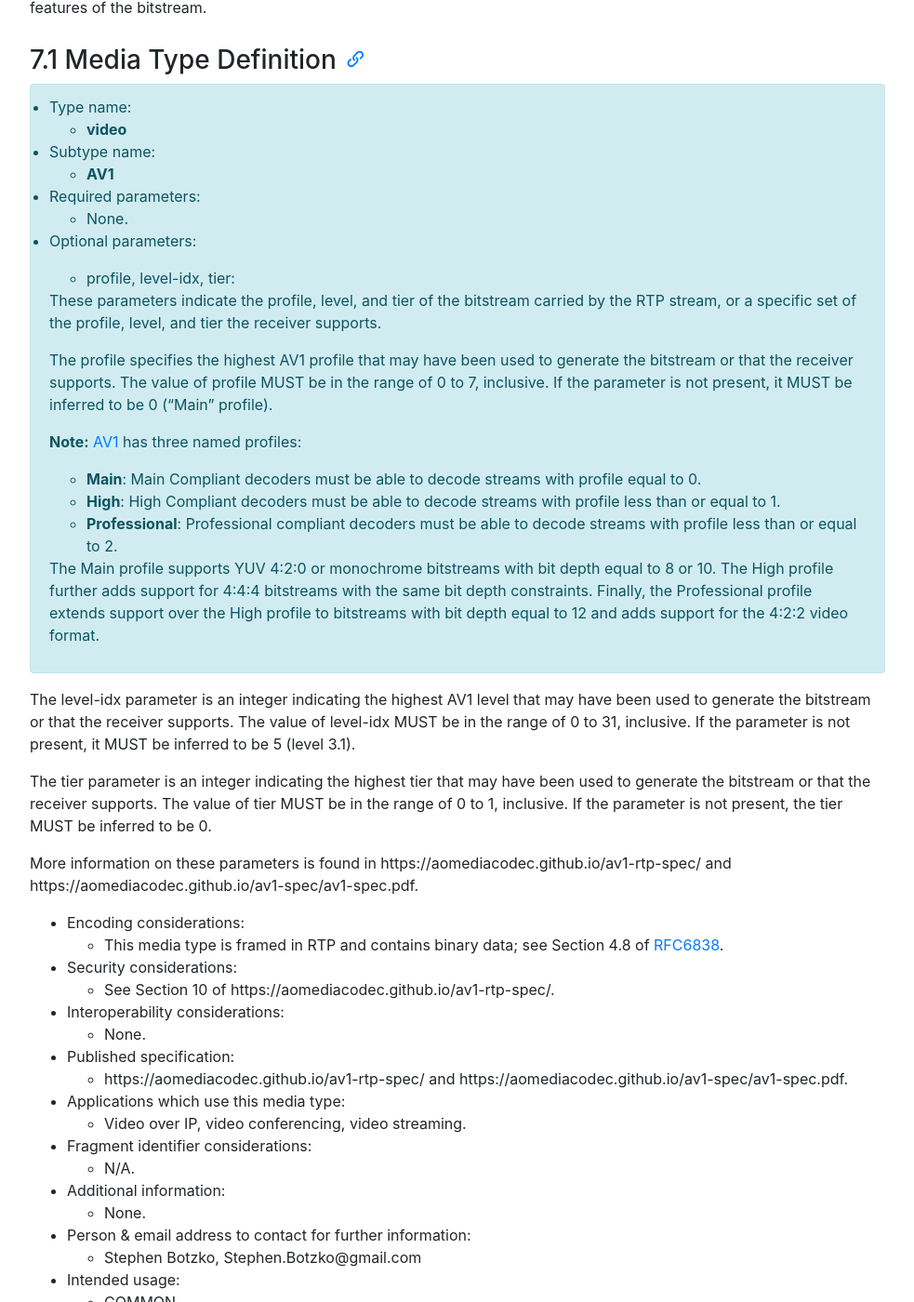
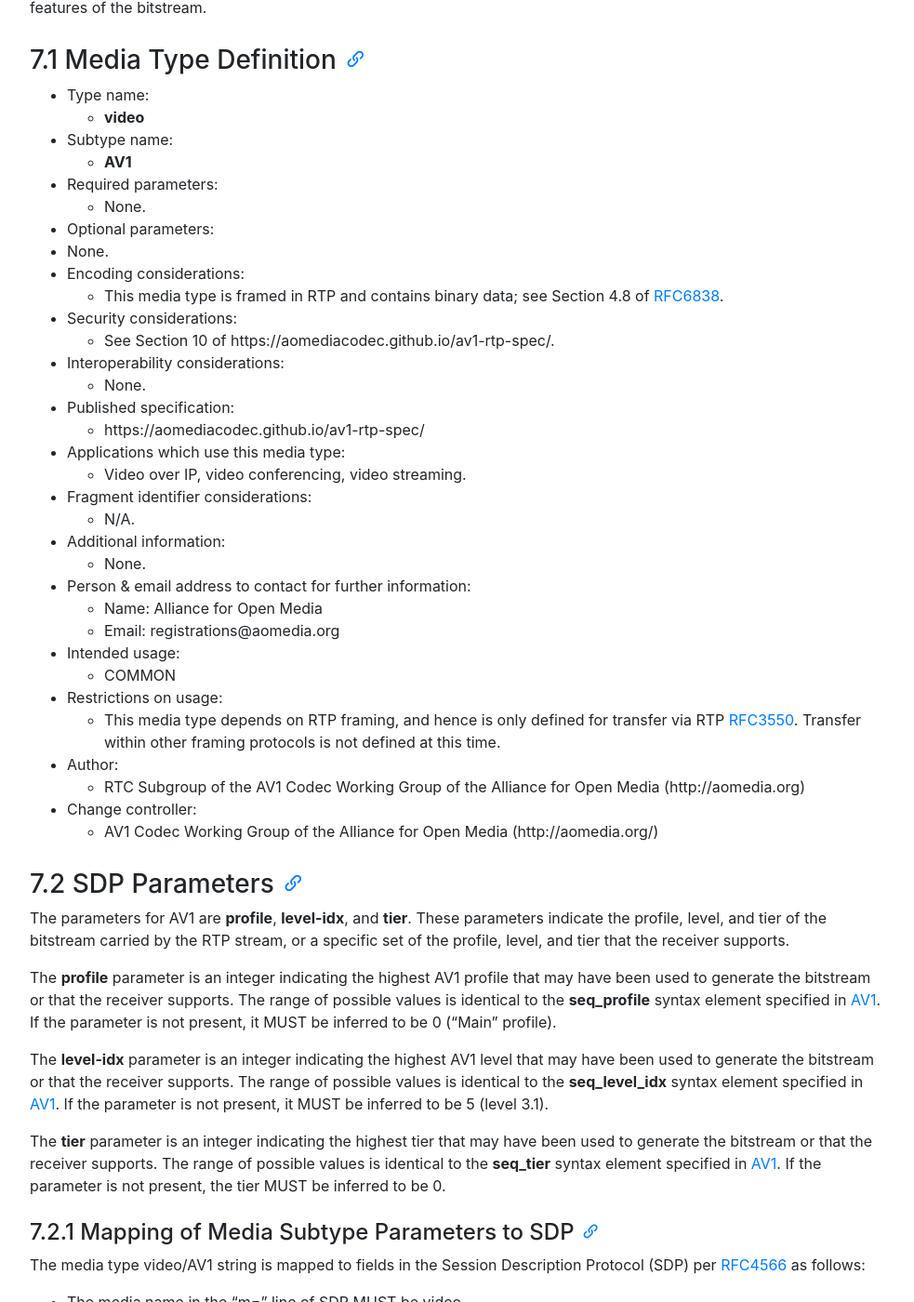
Before and after one commit to AOMediaCodec/av1-rtp-spec, a Jekyll site: the page built from index.md, in a window 1280 px wide and 1400 px high, scrolled down 9974 px. Shown: the whole window at 93% size, without its empty margins (53-1036 px from the left). Built offline with Jekyll 4.4.1, drawn with Linux system fonts in a browser that asks for light colours; nearby versions of some CDN libraries; some of the changed text lies outside the part shown.

Commit message:
Update av1-rtp-spec.md

```diff
--- a/av1-rtp-spec.md
+++ b/av1-rtp-spec.md
@@ -330,27 +330,7 @@
 * Required parameters:
   * None.
 * Optional parameters:
-
-  * profile, level-idx, tier:
-
-  These parameters indicate the profile, level, and tier of the bitstream carried by the RTP stream, or a specific set of the profile, level, and tier the receiver supports.
-
-  The profile specifies the highest AV1 profile that may have been used to generate the bitstream or that the receiver supports.  The value of profile MUST be in the range of 0 to 7, inclusive. If the parameter is not present, it MUST be inferred to be 0 (“Main” profile).
-
-   **Note:** [AV1] has three named profiles:
-     * **Main**: Main Compliant decoders must be able to decode streams with profile equal to 0.
-     * **High**: High Compliant decoders must be able to decode streams with profile less than or equal to 1.
-     * **Professional**: Professional compliant decoders must be able to decode streams with profile less than or equal to 2.
-
-   The Main profile supports YUV 4:2:0 or monochrome bitstreams with bit depth equal to 8 or 10. The High profile further adds support for 4:4:4 bitstreams with the same bit depth constraints. Finally, the Professional profile extends support over the High profile to bitstreams with bit depth equal to 12 and adds support for the 4:2:2 video format.
-{:.alert .alert-info }
-
-  The level-idx parameter is an integer indicating the highest AV1 level that may have been used to generate the bitstream or that the receiver supports. The value of level-idx MUST be in the range of 0 to 31, inclusive. If the parameter is not present, it MUST be inferred to be 5 (level 3.1).
-
-  The tier parameter is an integer indicating the highest tier that may have been used to generate the bitstream or that the receiver supports. The value of tier MUST be in the range of 0 to 1, inclusive. If the parameter is not present, the tier MUST be inferred to be 0.
-
-  More information on these parameters is found in https://aomediacodec.github.io/av1-rtp-spec/ and https://aomediacodec.github.io/av1-spec/av1-spec.pdf.
-
+ * None.
 * Encoding considerations:
   * This media type is framed in RTP and contains binary data; see Section 4.8 of [RFC6838].
 * Security considerations:
@@ -358,7 +338,7 @@
 * Interoperability considerations:
   * None.
 * Published specification:
-  * https://aomediacodec.github.io/av1-rtp-spec/ and https://aomediacodec.github.io/av1-spec/av1-spec.pdf.
+  * https://aomediacodec.github.io/av1-rtp-spec/
 * Applications which use this media type:
   * Video over IP, video conferencing, video streaming.
 * Fragment identifier considerations:
@@ -366,11 +346,12 @@
 * Additional information:
   * None.
 * Person & email address to contact for further information:
-  * Stephen Botzko, Stephen.Botzko@gmail.com
+  * Name: Alliance for Open Media
+  * Email: registrations@aomedia.org
 * Intended usage:
   * COMMON
 * Restrictions on usage:
-  * This media type depends on RTP framing, and hence is only defined for transfer via RTP [RFC3550].
+  * This media type depends on RTP framing, and hence is only defined for transfer via RTP [RFC3550].  Transfer within other framing protocols is not defined at this time.
 * Author:
   * RTC Subgroup of the AV1 Codec Working Group of the Alliance for Open Media (http://aomedia.org)
 * Change controller:
@@ -378,8 +359,13 @@
 
 
 ### 7.2 SDP Parameters
-The receiver MUST ignore any fmtp parameter not specified in this document.
-
+The parameters for AV1 are **profile**, **level-idx**, and **tier**. These parameters indicate the profile, level, and tier of the bitstream carried by the RTP stream, or a specific set of the profile, level, and tier that the receiver supports.
+
+The **profile** parameter is an integer indicating the highest AV1 profile that may have been used to generate the bitstream or that the receiver supports. The range of possible values is identical to the **seq_profile** syntax element specified in [AV1]. If the parameter is not present, it MUST be inferred to be 0 (“Main” profile).
+
+The **level-idx** parameter is an integer indicating the highest AV1 level that may have been used to generate the bitstream or that the receiver supports. The range of possible values is identical to the **seq_level_idx** syntax element specified in [AV1]. If the parameter is not present, it MUST be inferred to be 5 (level 3.1).
+
+The **tier** parameter is an integer indicating the highest tier that may have been used to generate the bitstream or that the receiver supports. The range of possible values is identical to the **seq_tier** syntax element specified in [AV1]. If the parameter is not present, the tier MUST be inferred to be 0.
 
 #### 7.2.1 Mapping of Media Subtype Parameters to SDP
 The media type video/AV1 string is mapped to fields in the Session Description Protocol (SDP) per [RFC4566] as follows:
@@ -389,6 +375,7 @@
 * The parameters "**profile**", and "**level-idx**", MUST be included in the "a=fmtp" line of SDP if SDP is used to declare receiver capabilities. These parameters are expressed as a media subtype string, in the form of a semicolon separated list of parameter=value pairs.
 * Parameter "**tier**" MAY be included alongside "**profile**" and "**level-idx** parameters in "a=fmtp" line if the indicated level supports a non-zero tier.
 
+The receiver MUST ignore any fmtp parameter not specified in this document.
 
 ### 7.2.2 RID Restrictions Mapping for AV1
 
```
